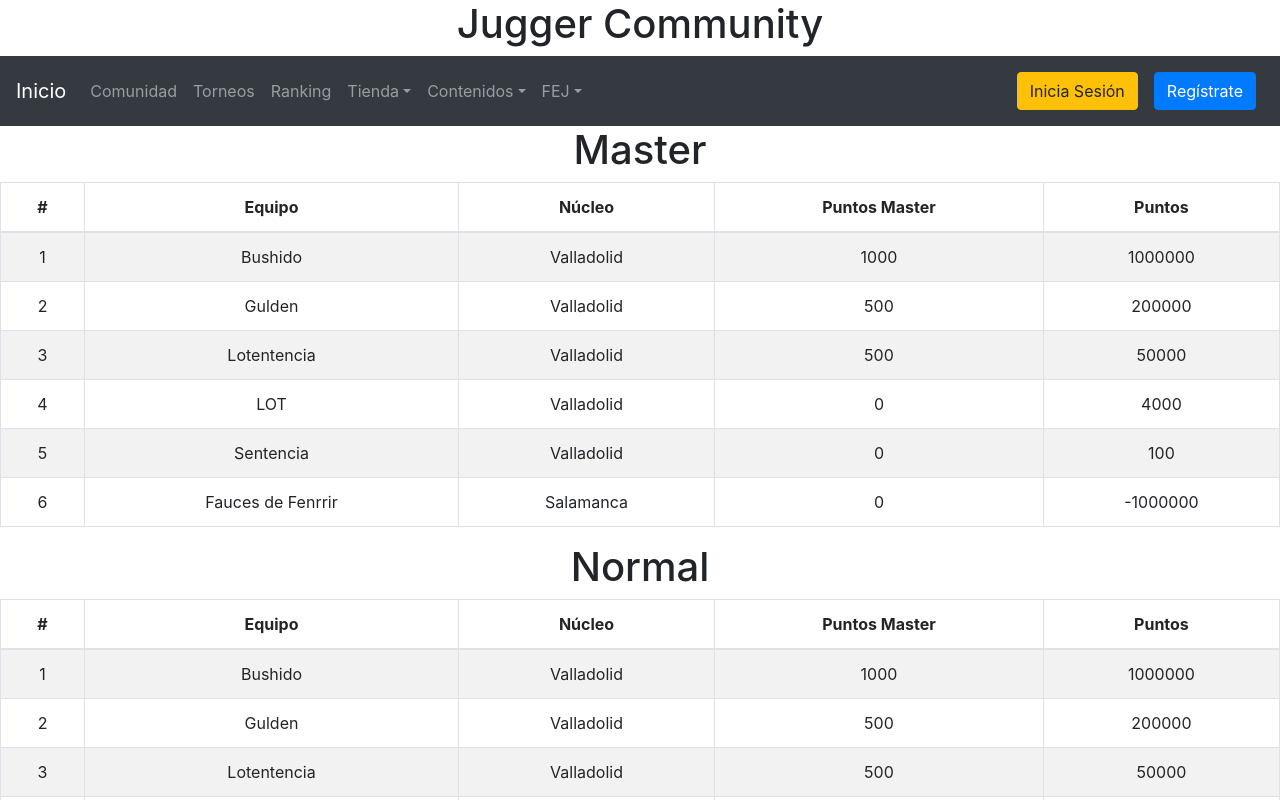
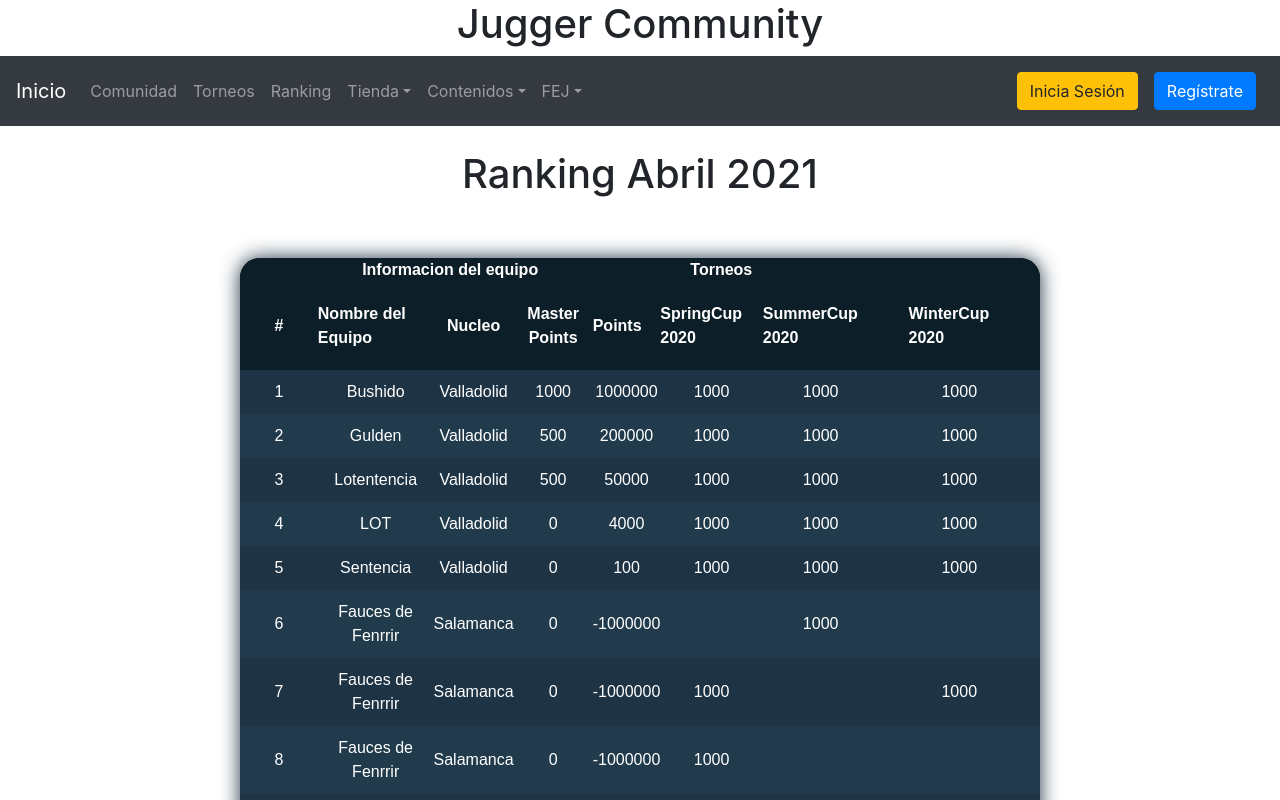
Before and after one commit to HylianPablo/JuggerWebsite, a React (Create React App) app: page /ranking in a window 1280 px wide. Shown: the top 800 px of the page. Built offline with nearby package versions, Linux system fonts and the light colour scheme; no server answers; what google-maps-react would draw is missing.

Commit message:
Version 2 del Ranking cambiando la libreria que se usaba en la primera version

```diff
--- a/package.json
+++ b/package.json
@@ -20,8 +20,11 @@
     "react-router-dom": "^5.2.0",
     "react-scripts": "4.0.3",
     "react-social-icons": "^5.1.1",
+    "react-table": "^7.7.0",
+    "react-table-6": "^6.11.0",
     "react-twitter-embed": "^3.0.3",
     "react-twitter-follow-button": "^0.1.0",
+    "styled-components": "^5.3.0",
     "web-vitals": "^1.1.1"
   },
   "scripts": {
--- a/src/Community/Comunidad.js
+++ b/src/Community/Comunidad.js
@@ -1,6 +1,6 @@
 import React, { Component } from "react";
 import { Map, GoogleApiWrapper, InfoWindow, Marker } from "google-maps-react";
-import credentials from "./credentials";
+import credentials from "../credentials";
 
 const mapStyles = {
   width: "100%",
--- a/src/Ranking/MasterRanking.js
+++ /dev/null
@@ -1,43 +0,0 @@
-import Table from "react-bootstrap/Table";
-import { useState} from 'react';
-
-const MasterRanking = () => {
-    const M=30;
-
-    const [masterRanking, setMasterRanking] = useState ([
-      { post: 1, tName: 'Bushido', core: 'Valladolid', mPoints: 1000, points: 1000000 },
-      { post: 2, tName: 'Gulden', core: 'Valladolid', mPoints: 500, points: 200000 },
-      { post: 3, tName: 'Lotentencia', core: 'Valladolid', mPoints: 500, points: 50000 },
-      { post: 4, tName: 'LOT', core: 'Valladolid', mPoints: 0, points: 4000 },
-      { post: 5, tName: 'Sentencia', core: 'Valladolid', mPoints: 0, points: 100 },
-      { post: 6, tName: 'Fauces de Fenrrir', core: 'Salamanca', mPoints: 0, points: -1000000 }
-    ]);
-
-
-      return(
-        <Table striped bordered hover>
-        <thead>
-          <tr>
-            <th>#</th>
-            <th>Equipo</th>
-            <th>Núcleo</th>
-            <th>Puntos Master</th>
-            <th>Puntos</th>
-          </tr>
-        </thead>
-        <tbody>
-          {masterRanking.map((rank) => (
-            <tr key={rank.post}>
-              <td>{rank.post}</td>
-              <td>{rank.tName}</td>
-              <td>{rank.core}</td>
-              <td>{rank.mPoints}</td>
-              <td>{rank.points}</td>
-            </tr>
-          ))}
-        </tbody>
-      </Table>
-      );
-  }
-
-  export default MasterRanking;
--- a/src/Ranking/Ranking.js
+++ b/src/Ranking/Ranking.js
@@ -1,16 +1,17 @@
-import MasterRanking from "./MasterRanking.js";
-import NormalRanking from "./NormalRanking.js";
+import Table from "./TableRanking.js";
 
 const Ranking = () => {
 
     return(
       <div>
-        <h1>Master</h1>
-        <MasterRanking></MasterRanking>
-        <h1>Normal</h1>
-        <NormalRanking></NormalRanking>
+        <br/>
+        <h1>Ranking Abril 2021</h1>
+        <div>
+
+          <Table></Table>
+
+        </div>
       </div>
-
     );
 }
 
--- a/src/Ranking/NormalRanking.js
+++ b/src/Ranking/RankingTorneo.js
@@ -1,10 +1,10 @@
 import Table from "react-bootstrap/Table";
 import { useState} from 'react';
 
-const NormalRanking = () => {
+const RankingTorneo = () => {
     const M=30;
 
-    const [normalRanking, setNormalRanking] = useState ([
+    const [rankingTorneo, setRankingTorneo] = useState ([
       { post: 1, tName: 'Bushido', core: 'Valladolid', mPoints: 1000, points: 1000000 },
       { post: 2, tName: 'Gulden', core: 'Valladolid', mPoints: 500, points: 200000 },
       { post: 3, tName: 'Lotentencia', core: 'Valladolid', mPoints: 500, points: 50000 },
@@ -15,7 +15,7 @@ const NormalRanking = () => {
 
 
       return(
-        <Table striped bordered hover>
+        <Table  width="100%">
         <thead>
           <tr>
             <th>#</th>
@@ -26,7 +26,7 @@ const NormalRanking = () => {
           </tr>
         </thead>
         <tbody>
-          {normalRanking.map((rank) => (
+          {rankingTorneo.map((rank) => (
             <tr key={rank.post}>
               <td>{rank.post}</td>
               <td>{rank.tName}</td>
@@ -40,4 +40,4 @@ const NormalRanking = () => {
       );
   }
 
-  export default NormalRanking;
+  export default RankingTorneo;
--- /dev/null
+++ b/src/Ranking/TableRanking.js
@@ -0,0 +1,217 @@
+import React from 'react'
+import styled from 'styled-components'
+import { useTable } from 'react-table'
+
+const Styles = styled.div`
+
+  background: #FAFAFA;
+
+
+
+  width: 800px;
+  margin: 60px auto;
+  font-family: sans-serif;
+  color: #213B4C;
+
+
+  h1 {
+    text-align: center;
+    margin-bottom: 30px;
+  }
+
+
+  table {
+    width: 100%;
+    border-spacing: 0 0;
+    background: #213B4C;
+    color: white;
+    box-shadow: 0 0 20px #1E3344;
+    border-radius: 20px;
+    overflow: hidden;
+
+
+    th {
+      background: #0C1E28;
+      border: none;
+      margin: 0;
+      padding: 0;
+      text-align: left;
+      padding: 20px 0px 20px 0px;
+
+
+      &:first-of-type{
+        padding: 0 30px 0 30px;
+        text-align: center;
+      }
+      &:last-of-type{
+        padding: 0 30px 0 30px;
+      }
+
+      &:nth-child(3), &:nth-child(4){
+        text-align: center;
+        cursor: pointer;
+      }
+    }
+
+    tr {
+      &:nth-child(2n+1) {
+        background: #1E3344;
+      }
+
+      td {
+
+        padding: 10px 0px;
+
+        &:nth-child(1){
+           padding: 10px 30px 10px 30px;
+          text-align: center;
+        }
+
+        &:nth-child(3),&:nth-child(4){
+          text-align: center;
+        }
+      }
+
+      &:hover {
+         background: #18A5FE;
+      }
+    }
+  }
+
+  a {
+    color: white;
+    text-decoration: none;
+
+    &:hover {
+      color: white;
+    }
+  }
+}
+
+.none {
+  visible: hidden;
+  opacity: 0;
+}
+
+
+`
+
+
+
+function Table({ columns, data }) {
+  // Use the state and functions returned from useTable to build your UI
+  const {
+    getTableProps,
+    getTableBodyProps,
+    headerGroups,
+    rows,
+    prepareRow,
+  } = useTable({
+    columns,
+    data,
+  })
+
+  // Render the UI for your table
+  return (
+    <table {...getTableProps()}>
+      <thead>
+        {headerGroups.map(headerGroup => (
+          <tr {...headerGroup.getHeaderGroupProps()}>
+            {headerGroup.headers.map(column => (
+              <th {...column.getHeaderProps()}>{column.render('Header')}</th>
+            ))}
+          </tr>
+        ))}
+      </thead>
+      <tbody {...getTableBodyProps()}>
+        {rows.map((row, i) => {
+          prepareRow(row)
+          return (
+            <tr {...row.getRowProps()}>
+              {row.cells.map(cell => {
+                return <td {...cell.getCellProps()}>{cell.render('Cell')}</td>
+              })}
+            </tr>
+          )
+        })}
+      </tbody>
+    </table>
+  )
+}
+
+ function TableRanking(){
+
+    const data =  ([
+      { post: 1, tName: 'Bushido', core: 'Valladolid', mPoints: 1000, points: 1000000, spring:1000, sumer:1000, winter:1000 },
+      { post: 2, tName: 'Gulden', core: 'Valladolid', mPoints: 500, points: 200000, spring:1000, sumer:1000, winter:1000 },
+      { post: 3, tName: 'Lotentencia', core: 'Valladolid', mPoints: 500, points: 50000, spring:1000, sumer:1000, winter:1000 },
+      { post: 4, tName: 'LOT', core: 'Valladolid', mPoints: 0, points: 4000, spring:1000, sumer:1000, winter:1000 },
+      { post: 5, tName: 'Sentencia', core: 'Valladolid', mPoints: 0, points: 100, spring:1000, sumer:1000, winter:1000 },
+      { post: 6, tName: 'Fauces de Fenrrir', core: 'Salamanca', mPoints: 0, points: -1000000, spring:null, sumer:1000, winter:null },
+      { post: 7, tName: 'Fauces de Fenrrir', core: 'Salamanca', mPoints: 0, points: -1000000, spring:1000, sumer:null, winter:1000 },
+      { post: 8, tName: 'Fauces de Fenrrir', core: 'Salamanca', mPoints: 0, points: -1000000, spring:1000, sumer:null, winter:null },
+      { post: 9, tName: 'Fauces de Fenrrir', core: 'Salamanca', mPoints: 0, points: -1000000, spring:null, sumer:1000, winter:1000 },
+      { post: 10, tName: 'Fauces de Fenrrir', core: 'Salamanca', mPoints: 0, points: -1000000, spring:1000, sumer:null, winter:1000 },
+      { post: 11, tName: 'Fauces de Fenrrir', core: 'Salamanca', mPoints: 0, points: -1000000, spring:1000, sumer:null, winter:1000 },
+      { post: 12, tName: 'Fauces de Fenrrir', core: 'Salamanca', mPoints: 0, points: -1000000, spring:1000, sumer:null, winter:null },
+      { post: 13, tName: 'Fauces de Fenrrir', core: 'Salamanca', mPoints: 0, points: -1000000, spring:null, sumer:1000, winter:null },
+      { post: 14, tName: 'Fauces de Fenrrir', core: 'Salamanca', mPoints: 0, points: -1000000, spring:1000, sumer:null, winter:null },
+      { post: 15, tName: 'Fauces de Fenrrir', core: 'Salamanca', mPoints: 0, points: -1000000, spring:null, sumer:null, winter:null }
+    ]);
+
+    const columns1 = React.useMemo(
+      () => [{
+      Header: 'Informacion del equipo',
+      columns: [
+        {
+          Header: '#',
+          id: 'post',
+          accessor: 'post', // String-based value accessors!
+
+        }, {
+          Header: 'Nombre del Equipo',
+          accessor: 'tName',
+        }, {
+
+          Header: 'Nucleo',
+          accessor: 'core',
+        }, {
+          Header: 'Master Points',
+          accessor: 'mPoints',
+        },{
+          Header: 'Points',
+          accessor: 'points'
+        },
+      ],
+    },
+    {
+      Header: 'Torneos',
+        columns: [
+          {
+            Header: 'SpringCup 2020',
+            accessor: 'spring'
+          },{
+            Header: 'SummerCup 2020',
+            accessor: 'sumer'
+          },{
+            Header: 'WinterCup 2020',
+            accessor: 'winter'
+          }
+        ],
+      },
+    ],
+    )
+
+      return(
+        <Styles>
+          <Table columns={columns1} data={data}
+            style={{ marginLeft: "6.0rem", marginRight:"6.0rem", paddinDown: "0" }}
+            defaultPageSize={1000}
+            minRows={0}
+          />
+        </Styles>
+      );
+      }
+
+
+  export default TableRanking;
```
Also changed, not shown: 1 other file (tests, documents, lock files or other folders).
